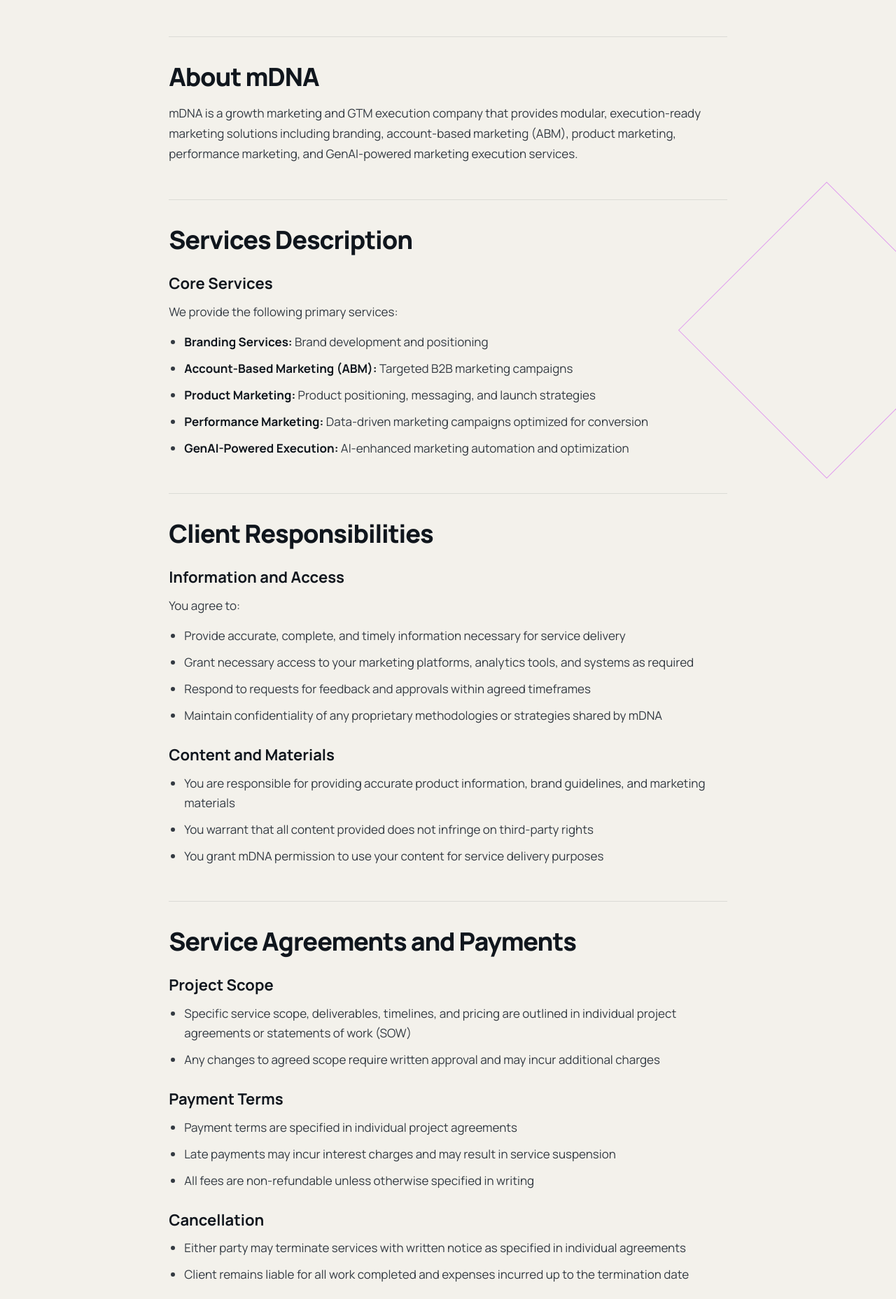
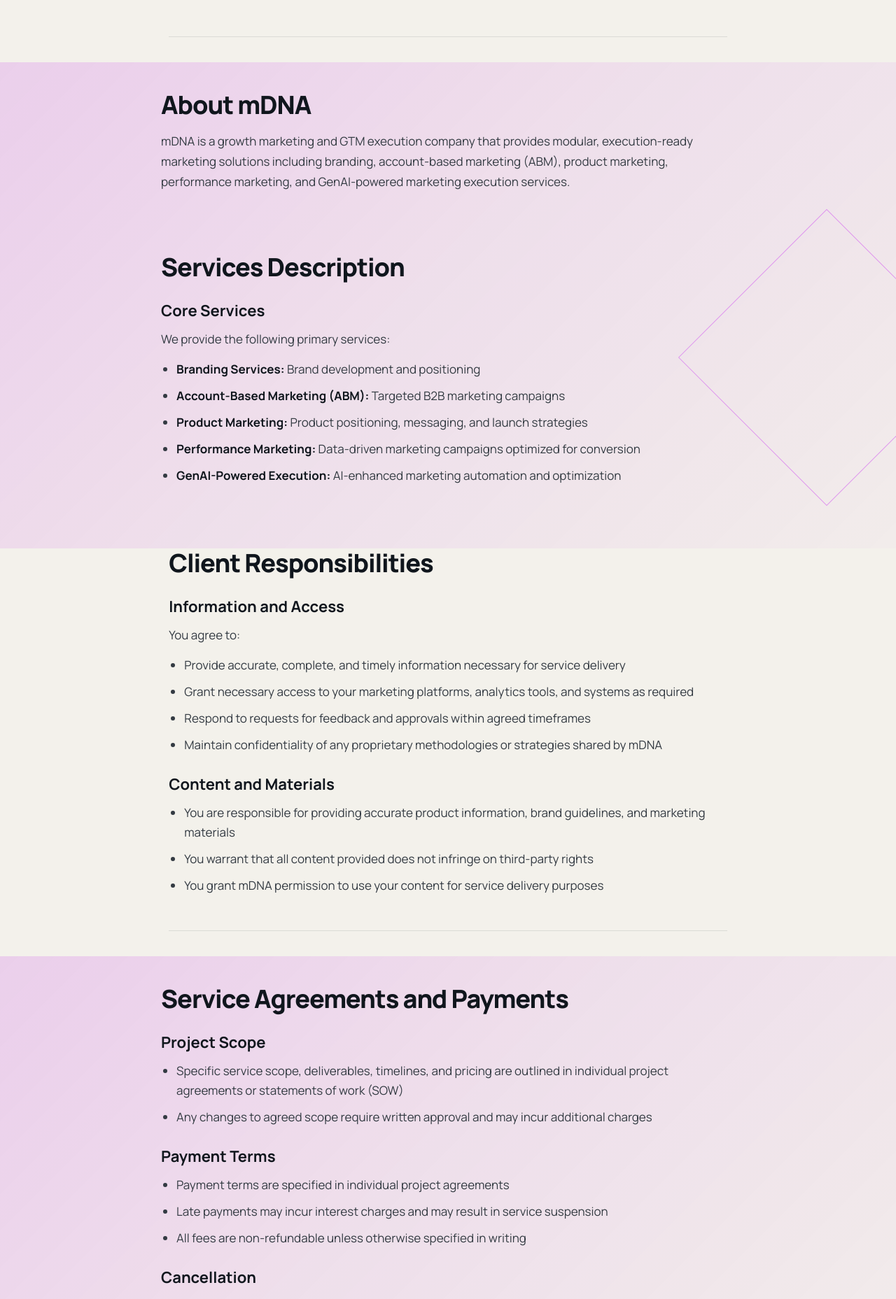
Before and after one commit to priyacse21/mdna_web, a React (Vite) app: page /terms in a window 1280 px wide. Shown: the part 709-2566 px from the top of the page at 70% size. Built offline with nearby package versions, Linux system fonts and the light colour scheme.

Commit message:
UI fixes Done on Terms&Policy  section

```diff
--- a/src/screens/PrivacyPolicy/Terms.jsx
+++ b/src/screens/PrivacyPolicy/Terms.jsx
@@ -56,14 +56,17 @@
             </p>
           </section>
 
+          <div className="relative left-1/2 w-screen -translate-x-1/2 bg-[linear-gradient(135deg,rgba(189,0,242,0.14),rgba(189,0,242,0.07),rgba(189,0,242,0.02))] px-6 py-10 sm:px-10">
+            <div className="mx-auto w-full max-w-[820px]">
               {/* About mDNA */}
-          <section className="terms-section" id="terms-about">
+              <section className="terms-section !border-0" id="terms-about">
                 <h2 className="terms-h2">About mDNA</h2>
                 <p>
-              mDNA is a growth marketing and GTM execution company that provides
-              modular, execution-ready marketing solutions including branding,
-              account-based marketing (ABM), product marketing, performance
-              marketing, and GenAI-powered marketing execution services.
+                  mDNA is a growth marketing and GTM execution company that
+                  provides modular, execution-ready marketing solutions including
+                  branding, account-based marketing (ABM), product marketing,
+                  performance marketing, and GenAI-powered marketing execution
+                  services.
                 </p>
               </section>
 
@@ -97,6 +100,8 @@
                   </li>
                 </ul>
               </section>
+            </div>
+          </div>
 
           {/* Client Responsibilities */}
           <section className="terms-section" id="terms-client-responsibilities">
@@ -141,7 +146,11 @@
           </section>
 
           {/* Service Agreements and Payments */}
-          <section className="terms-section" id="terms-payments">
+          <section
+            className="terms-section relative left-1/2 w-screen -translate-x-1/2 !border-0 !bg-[linear-gradient(135deg,rgba(189,0,242,0.14),rgba(189,0,242,0.07),rgba(189,0,242,0.02))] !px-6 !py-10 sm:!px-10"
+            id="terms-payments"
+          >
+            <div className="mx-auto w-full max-w-[820px]">
             <h2 className="terms-h2">Service Agreements and Payments</h2>
 
             <h3 className="terms-h3">Project Scope</h3>
@@ -182,6 +191,7 @@
                 incurred up to the termination date
               </li>
             </ul>
+            </div>
           </section>
 
           {/* Intellectual Property */}
@@ -247,6 +257,8 @@
           </section>
 
           {/* Performance and Results */}
+             <div className="relative left-1/2 w-screen -translate-x-1/2 bg-[linear-gradient(135deg,rgba(189,0,242,0.14),rgba(189,0,242,0.07),rgba(189,0,242,0.02))] px-6 py-10 sm:px-10">
+            <div className="mx-auto w-full max-w-[820px]">
           <section className="terms-section" id="terms-performance">
             <h2 className="terms-h2">Performance and Results</h2>
 
@@ -296,6 +308,8 @@
               </li>
             </ul>
           </section>
+             </div>
+          </div>
 
           {/* Force Majeure */}
         <div className="absolute middle-[50%] right-[2%] h-[300px] w-[300px] rotate-45 border border-[#bd00f2]/[0.35]" />
@@ -349,6 +363,8 @@
           </section>
 
           {/* Compliance and Legal */}
+             <div className="relative left-1/2 w-screen -translate-x-1/2 bg-[linear-gradient(135deg,rgba(189,0,242,0.14),rgba(189,0,242,0.07),rgba(189,0,242,0.02))] px-6 py-10 sm:px-10">
+            <div className="mx-auto w-full max-w-[820px]">
           <section className="terms-section" id="terms-compliance">
             <h2 className="terms-h2">Compliance and Legal</h2>
 
@@ -406,6 +422,8 @@
               </li>
             </ul>
           </section>
+             </div>
+          </div>
 
           {/* General Provisions */}
           <div className="absolute middle-[50%] left-[-4%] h-[300px] w-[300px] rotate-45 border border-[#bd00f2]/[0.35]" />
--- a/src/screens/PrivacyPolicy/policy.jsx
+++ b/src/screens/PrivacyPolicy/policy.jsx
@@ -70,10 +70,10 @@
         </header>
 
         <article className="w-full max-w-[880px] space-y-7">
-          {sections.map((section) => (
+          {sections.map((section) => {
+            const sectionContent = (
               <section key={section.title}>
                 <h2 className="mb-3 text-[21px] font-bold leading-tight tracking-[-0.02em] text-[#10161d]">
-
                   {section.title}
                 </h2>
                 {section.paragraphs?.map((paragraph) => (
@@ -119,7 +119,26 @@
                   </div>
                 )}
               </section>
-          ))}
+            );
+
+            if (
+              section.title === "How We Collect Information" ||
+              section.title === "Your Data Rights and Choices"
+            ) {
+              return (
+                <div
+                  key={section.title}
+                  className="relative isolate px-4 py-10 before:absolute before:inset-y-0 before:-left-[100vw] before:-right-[100vw] before:-z-10 before:content-[''] before:bg-[linear-gradient(135deg,rgba(189,0,242,0.14),rgba(189,0,242,0.07),rgba(189,0,242,0.02))] sm:px-10"
+                >
+                  <div className="mx-auto w-full max-w-[900px]">
+                    {sectionContent}
+                  </div>
+                </div>
+              );
+            }
+
+            return sectionContent;
+          })}
         </article>
 
       </div>
```
Lines whose indentation alone changed are shown as unchanged.
